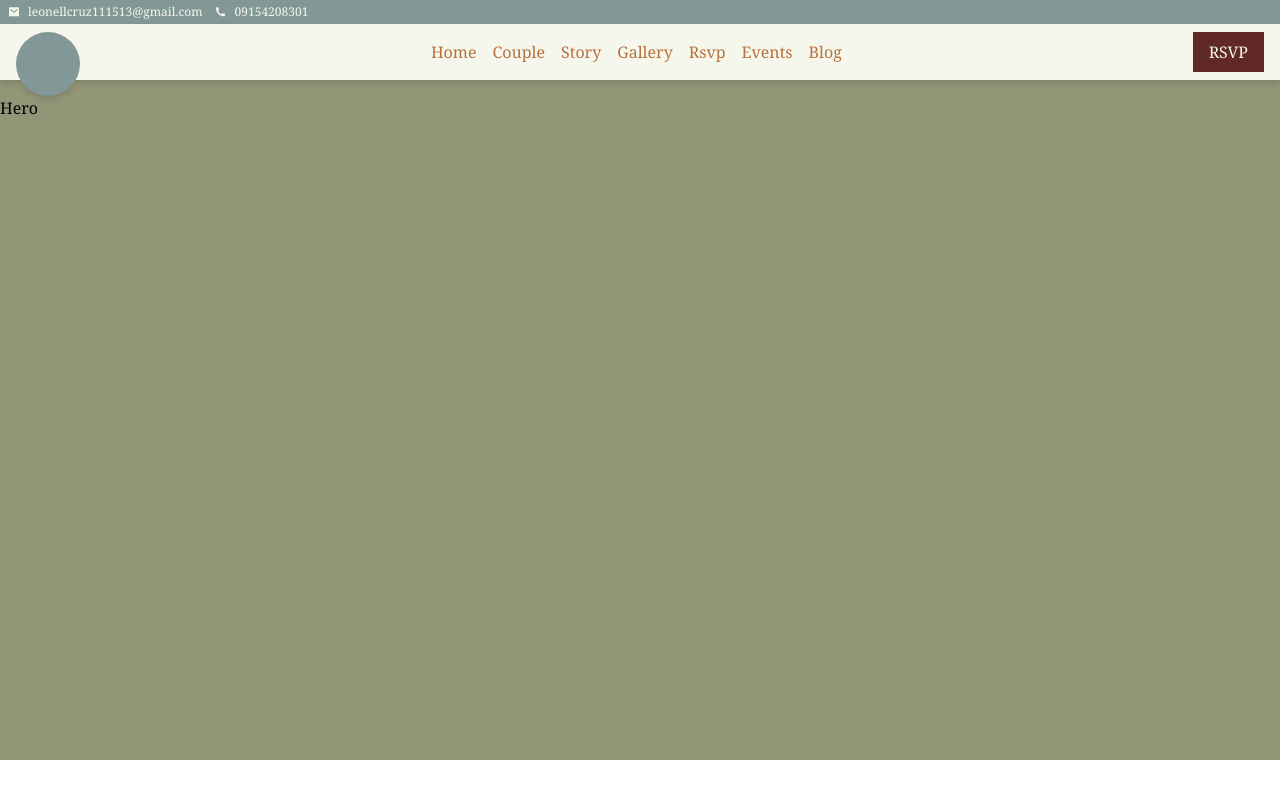
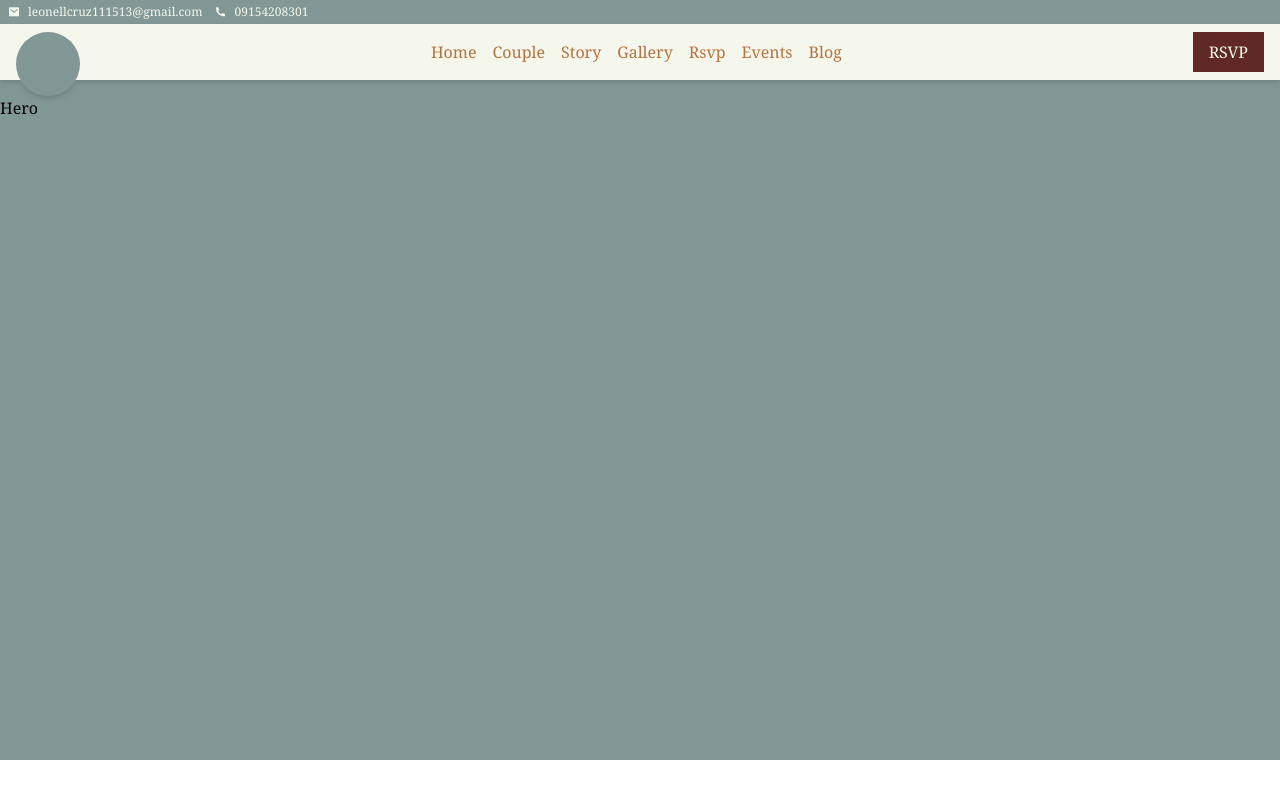
Before and after one commit to leonellcruz7/harold-edge, a Next.js app: page / in a window 1280 px wide. Built offline with nearby package versions, Linux system fonts and the light colour scheme.

Commit message:
add hero

```diff
--- a/src/components/hero/Hero.jsx
+++ b/src/components/hero/Hero.jsx
@@ -1,7 +1,7 @@
 import React from "react";
 
 const Hero = () => {
-  return <div className="pt-24 bg-green h-[95vh]">Hero</div>;
+  return <div className="pt-20 md:pt-24 bg-blue h-[95vh]">Hero</div>;
 };
 
 export default Hero;
--- a/src/pages/_document.js
+++ b/src/pages/_document.js
@@ -4,6 +4,7 @@ export default function Document() {
   return (
     <Html lang="en">
       <Head />
+      <meta name="theme-color" content="#000000" />
       <body className="">
         <Main />
         <NextScript />
```
